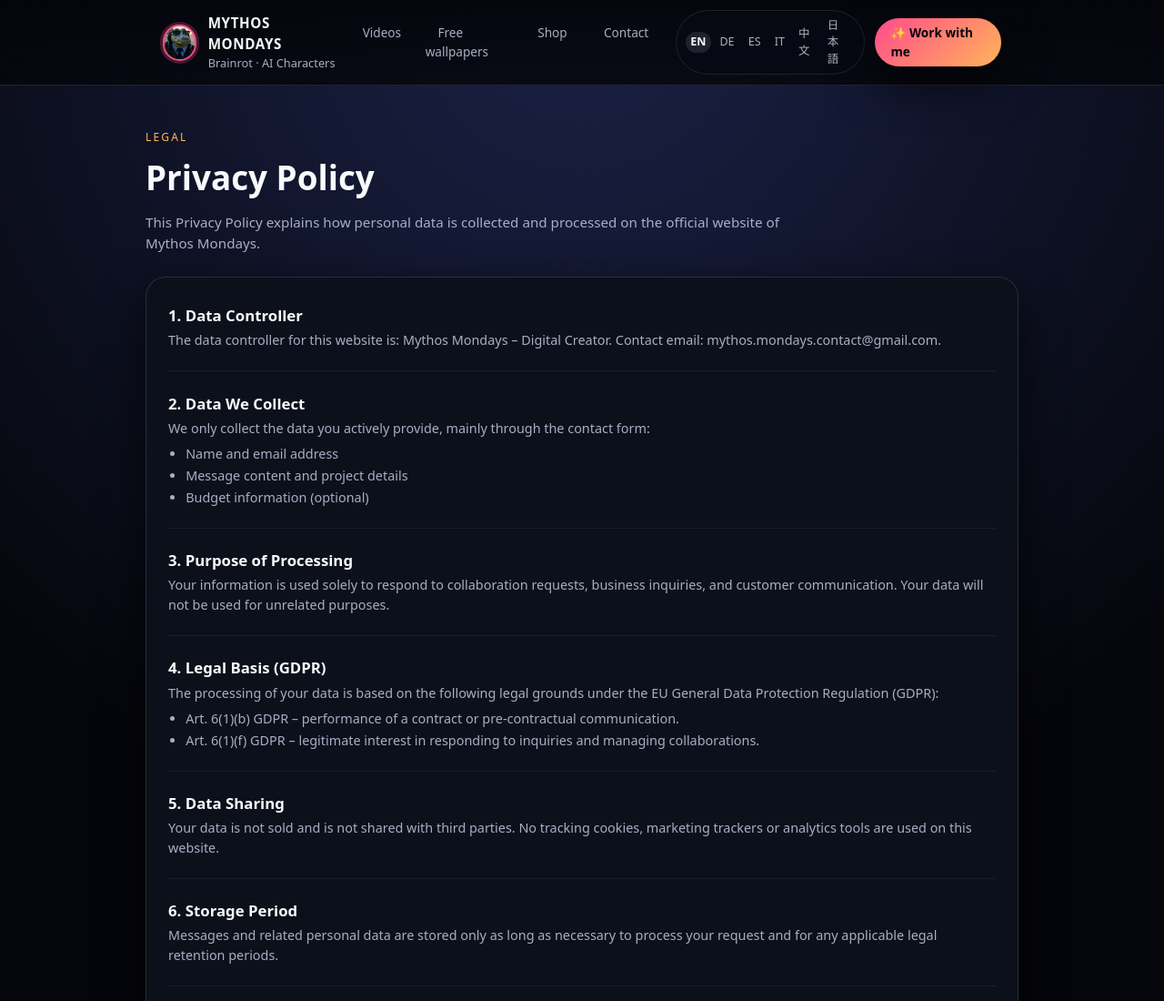
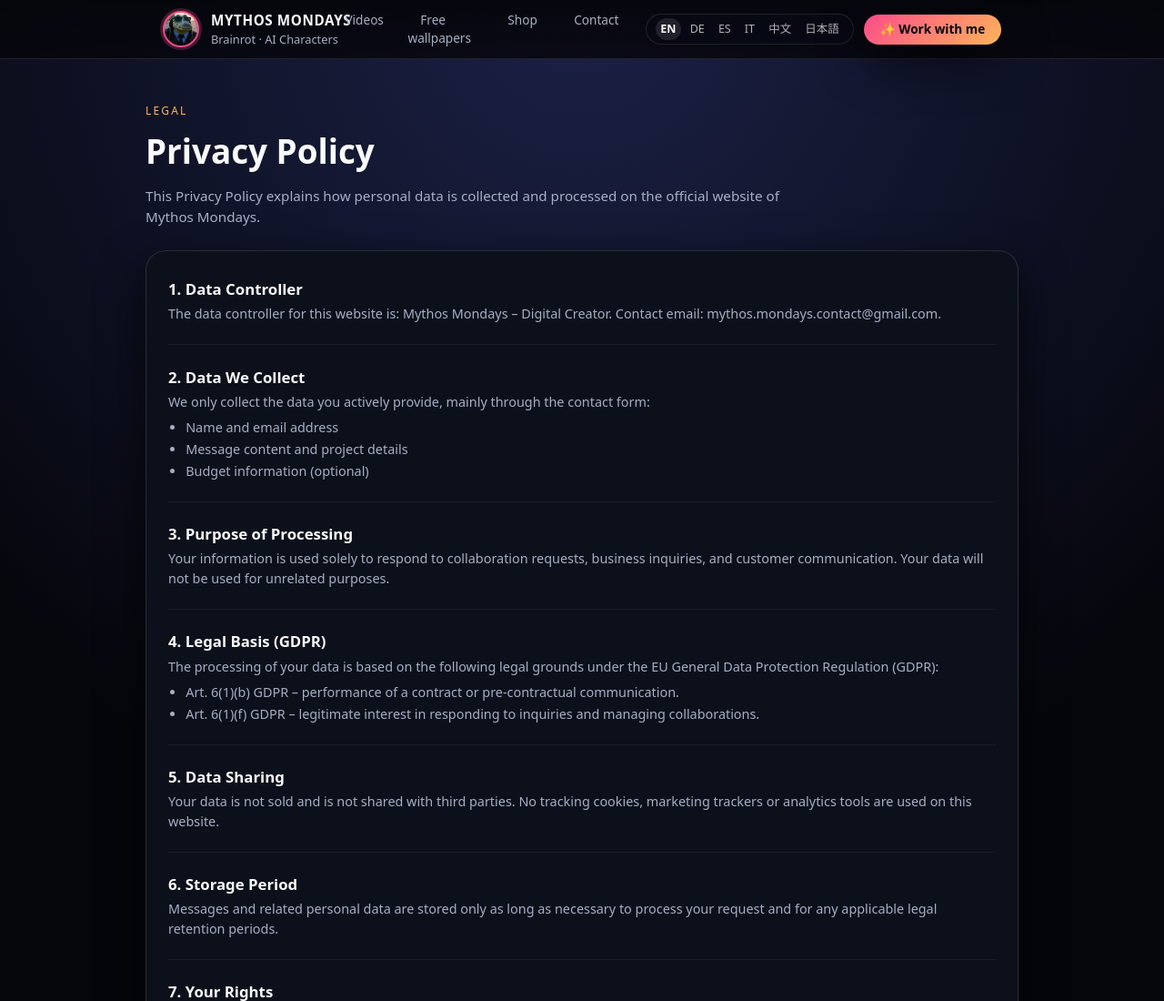
Before and after one commit to mythosmondays/mythosmondays.github.io, a plain HTML site: page privacy.html in a window 1280 px wide. Shown: the top 1100 px of the page at 91% size. Drawn offline with Linux system fonts and the light colour scheme.

Commit message:
privacy.html

```diff
--- a/privacy.html
+++ b/privacy.html
@@ -25,12 +25,18 @@
 
     * { box-sizing: border-box; margin: 0; padding: 0; }
 
+    html, body {
+      width: 100%;
+      max-width: 100%;
+      overflow-x: hidden; /* kein seitliches Scrollen */
+      scroll-behavior: smooth;
+    }
+
     body {
       font-family: system-ui, -apple-system, BlinkMacSystemFont, "SF Pro Text", sans-serif;
       background: radial-gradient(circle at top, #1b2146 0, #05060b 55%);
       color: var(--text-main);
       line-height: 1.5;
-      scroll-behavior: smooth;
     }
 
     a { color: inherit; text-decoration: none; }
@@ -67,6 +73,7 @@
       display: flex;
       align-items: center;
       gap: 0.8rem;
+      min-width: 0;
     }
 
     .avatar-wrap {
@@ -77,6 +84,7 @@
       border: 2px solid var(--accent);
       box-shadow: 0 0 0 3px rgba(255,75,139,0.25);
       background: radial-gradient(circle at 30% 0, #ffd48f, #283046);
+      flex-shrink: 0;
     }
 
     .avatar {
@@ -97,6 +105,7 @@
       font-size: 0.95rem;
       letter-spacing: 0.04em;
       text-transform: uppercase;
+      white-space: nowrap;
     }
 
     .brand-sub {
@@ -128,6 +137,7 @@
       display: flex;
       align-items: center;
       gap: 0.7rem;
+      flex-shrink: 0;
     }
 
     .lang-switch {
@@ -139,6 +149,7 @@
       background: rgba(8,10,20,0.85);
       border: 1px solid rgba(255,255,255,0.1);
       font-size: 0.78rem;
+      white-space: nowrap;
     }
 
     .lang-switch span {
@@ -146,6 +157,7 @@
       cursor: pointer;
       padding: 0.15rem 0.35rem;
       border-radius: 999px;
+      user-select: none;
     }
 
     .lang-switch span.active {
@@ -167,6 +179,7 @@
       display: inline-flex;
       align-items: center;
       gap: 0.3rem;
+      white-space: nowrap;
     }
 
     main { flex: 1; }
@@ -281,12 +294,15 @@
     @media (max-width: 880px) {
       nav ul { display: none; }
       header { position: static; }
+      .nav-inner { padding-inline: 1rem; }
     }
 
     @media (max-width: 600px) {
       section { padding: 2.4rem 1.1rem; }
       .nav-inner { padding-inline: 0.9rem; }
       .legal-card { padding: 1.4rem 1.2rem 1.6rem; }
+      .lang-switch { font-size: 0.72rem; }
+      .brand-name { font-size: 0.9rem; }
     }
   </style>
 </head>
@@ -700,13 +716,17 @@
     };
 
     function setLanguage(lang) {
-      const dict = translations[lang] || translations.en;
-      document.documentElement.lang = lang === 'de' ? 'de' : 'en';
+      const fallback = translations.en;
+      const dict = translations[lang] || fallback;
+
+      // HTML lang-Attribut richtig setzen
+      document.documentElement.lang = lang;
 
       document.querySelectorAll('[data-i18n]').forEach(function (el) {
         const key = el.getAttribute('data-i18n');
-        if (!dict[key]) return;
-        el.textContent = dict[key];
+        const value = dict[key] || fallback[key];
+        if (!value) return;
+        el.textContent = value;
       });
 
       document.querySelectorAll('[data-lang-btn]').forEach(function (btn) {
```
